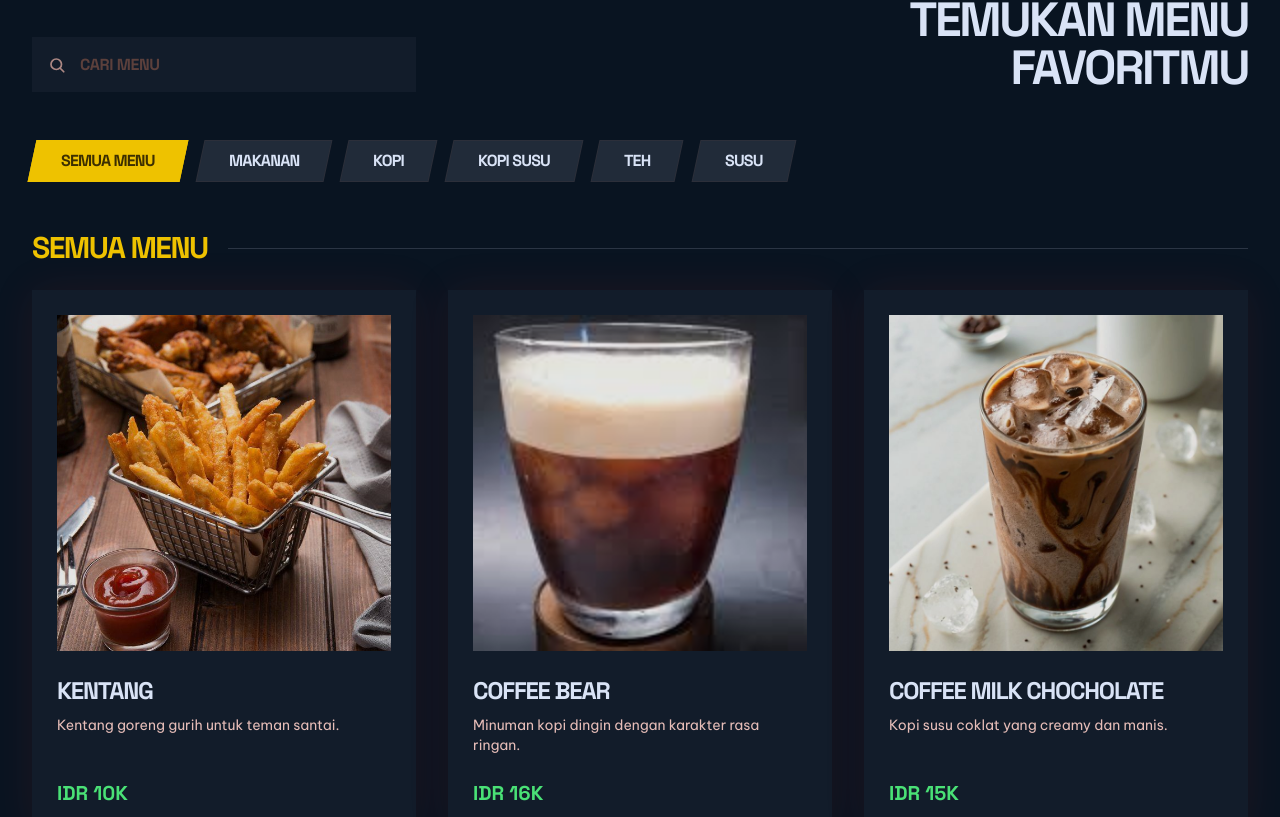
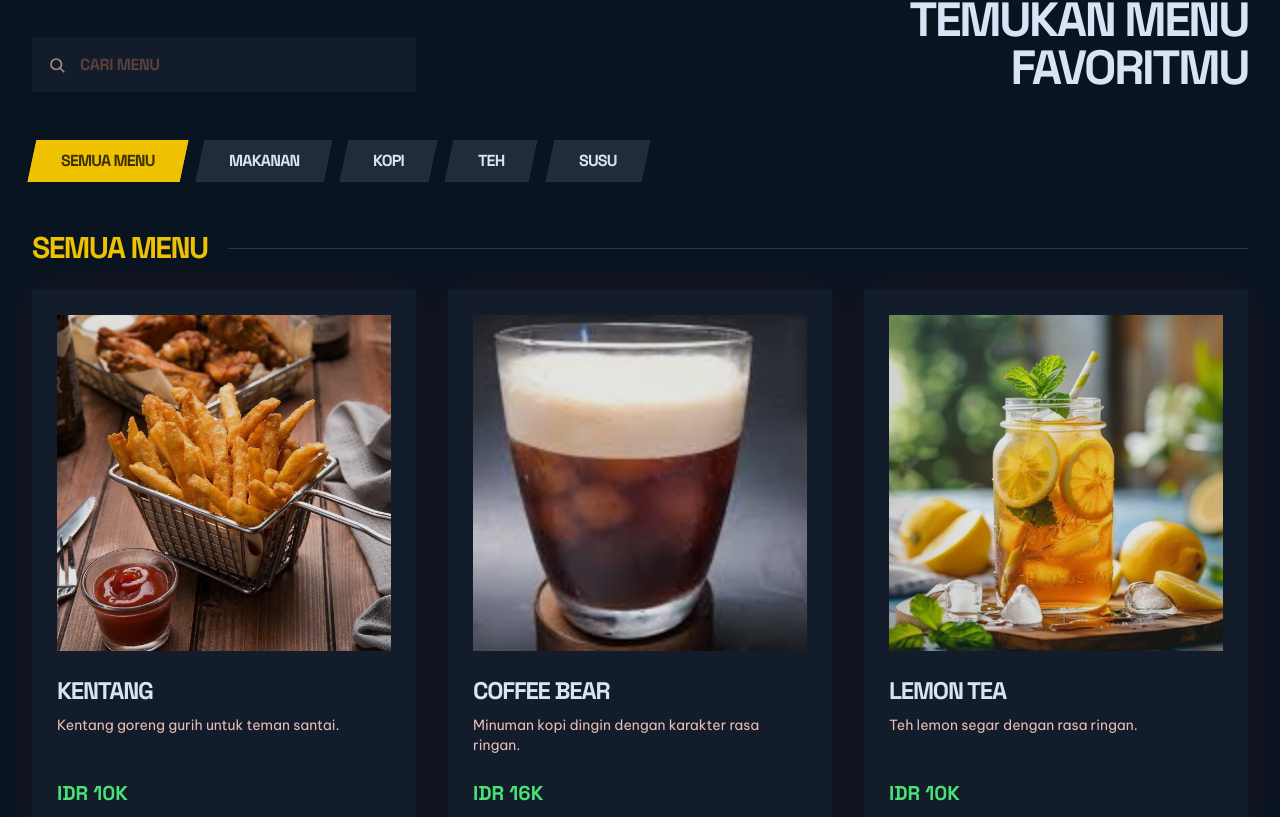
Before and after one commit to mkrisna1/web-kedai-sigma-frontend, a React (Vite) app: page /menu in a window 1280 px wide. Shown: the part 223-1040 px from the top of the page. Built offline with nearby package versions, Linux system fonts and the light colour scheme; no server answers.

Commit message:
Menyempunakan kategori

```diff
--- a/src/features/admin/pages/MenuAdmin.jsx
+++ b/src/features/admin/pages/MenuAdmin.jsx
@@ -67,7 +67,6 @@ const formatShortPrice = (price) => `Rp ${Math.round(price / 1000)}rb`;
 const fallbackCategoryOptions = [
   "Makanan",
   "Kopi",
-  "Kopi Susu",
   "Teh",
   "Susu",
 ];
@@ -131,12 +130,12 @@ const menuItems = [
   { name: "Americano", sku: "SKU-CB-003", category: "Coffee Based", price: "Rp 10.000/13.000", status: "ACTIVE", image: americanoImage, thumbnail: "from-slate-100 via-stone-200 to-zinc-300" },
   { name: "Kopi Tubruk", sku: "SKU-CB-004", category: "Coffee Based", price: "Rp 8.000", status: "ACTIVE", image: kopiTubrukImage, thumbnail: "from-amber-100 via-stone-300 to-zinc-400" },
   { name: "V6 Drip", sku: "SKU-CB-005", category: "Coffee Based", price: "Rp 10.000", status: "ACTIVE", image: v6DripImage, thumbnail: "from-stone-100 via-amber-200 to-zinc-300" },
-  { name: "Coffee Milk Chocolate", sku: "SKU-CM-001", category: "Coffee Milk", price: "Rp 15.000", status: "ACTIVE", image: coffeeMilkChocolateImage, thumbnail: "from-amber-100 via-stone-200 to-orange-300" },
-  { name: "Coffee Milk", sku: "SKU-CM-002", category: "Coffee Milk", price: "Rp 13.000", status: "ACTIVE", image: coffeeMilkImage, thumbnail: "from-stone-100 via-amber-200 to-yellow-300" },
-  { name: "Coffee Latte", sku: "SKU-CM-003", category: "Coffee Milk", price: "Rp 13.000/15.000", status: "ACTIVE", image: coffeeLatteImage, thumbnail: "from-orange-100 via-amber-200 to-stone-300" },
-  { name: "Coffee Milk V2", sku: "SKU-CM-004", category: "Coffee Milk", price: "Rp 13.000", status: "ACTIVE", image: coffeeMilkV2Image, thumbnail: "from-yellow-100 via-amber-200 to-stone-300" },
-  { name: "V6 Drip Susu", sku: "SKU-CM-005", category: "Coffee Milk", price: "Rp 13.000", status: "ACTIVE", image: v6DripSusuImage, thumbnail: "from-stone-100 via-orange-200 to-amber-300" },
-  { name: "Kopi Tubruk Susu", sku: "SKU-CM-006", category: "Coffee Milk", price: "Rp 10.000", status: "ACTIVE", image: kopiTubrukSusuImage, thumbnail: "from-amber-100 via-yellow-200 to-stone-300" },
+  { name: "Coffee Milk Chocolate", sku: "SKU-CM-001", category: "Kopi", price: "Rp 15.000", status: "ACTIVE", image: coffeeMilkChocolateImage, thumbnail: "from-amber-100 via-stone-200 to-orange-300" },
+  { name: "Coffee Milk", sku: "SKU-CM-002", category: "Kopi", price: "Rp 13.000", status: "ACTIVE", image: coffeeMilkImage, thumbnail: "from-stone-100 via-amber-200 to-yellow-300" },
+  { name: "Coffee Latte", sku: "SKU-CM-003", category: "Kopi", price: "Rp 13.000/15.000", status: "ACTIVE", image: coffeeLatteImage, thumbnail: "from-orange-100 via-amber-200 to-stone-300" },
+  { name: "Coffee Milk V2", sku: "SKU-CM-004", category: "Kopi", price: "Rp 13.000", status: "ACTIVE", image: coffeeMilkV2Image, thumbnail: "from-yellow-100 via-amber-200 to-stone-300" },
+  { name: "V6 Drip Susu", sku: "SKU-CM-005", category: "Kopi", price: "Rp 13.000", status: "ACTIVE", image: v6DripSusuImage, thumbnail: "from-stone-100 via-orange-200 to-amber-300" },
+  { name: "Kopi Tubruk Susu", sku: "SKU-CM-006", category: "Kopi", price: "Rp 10.000", status: "ACTIVE", image: kopiTubrukSusuImage, thumbnail: "from-amber-100 via-yellow-200 to-stone-300" },
   { name: "Lemon Tea", sku: "SKU-TE-001", category: "Tea Series", price: "Rp 10.000", status: "ACTIVE", image: lemonTeaImage, thumbnail: "from-lime-100 via-yellow-200 to-green-300" },
   { name: "Lychee Tea", sku: "SKU-TE-002", category: "Tea Series", price: "Rp 10.000", status: "ACTIVE", image: lycheeTeaImage, thumbnail: "from-rose-100 via-pink-200 to-lime-300" },
   { name: "Tarik Tea", sku: "SKU-TE-003", category: "Tea Series", price: "Rp 13.000", status: "ACTIVE", image: tarikTeaImage, thumbnail: "from-orange-100 via-amber-200 to-yellow-300" },
@@ -287,10 +286,6 @@ const translateCategoryName = (name) => {
 
   if (normalized.includes("tea") || normalized.includes("teh")) {
     return "Teh";
-  }
-
-  if (normalized.includes("coffee milk") || normalized.includes("kopi susu")) {
-    return "Kopi Susu";
   }
 
   if (normalized.includes("milk") || normalized.includes("susu")) {
--- a/src/features/qr/pages/QRMenu.jsx
+++ b/src/features/qr/pages/QRMenu.jsx
@@ -36,6 +36,32 @@ import v6DripImage from "../../../assets/V6 Drip.jpg";
 import v6DripSusuImage from "../../../assets/V6 Drip Susu.jpg";
 
 const formatRupiah = (value) => `Rp${value.toLocaleString("id-ID")}`;
+
+const isLocalHost = (hostname) =>
+  ["localhost", "127.0.0.1", "::1"].includes(hostname);
+
+const resolveAssetUrl = (value) => {
+  if (!value) {
+    return "";
+  }
+
+  if (/^https?:\/\//i.test(value)) {
+    return value;
+  }
+
+  const hostname =
+    typeof window !== "undefined" && window.location?.hostname
+      ? window.location.hostname
+      : "";
+  const apiOrigin = hostname
+    ? `${window.location.protocol}//${hostname}:8000`
+    : "http://127.0.0.1:8000";
+  const fallbackOrigin = isLocalHost(hostname)
+    ? "http://127.0.0.1:8000"
+    : apiOrigin;
+
+  return `${fallbackOrigin}${value.startsWith("/") ? value : `/${value}`}`;
+};
 
 const toNullableNumber = (value) => {
   if (value === null || value === undefined || value === "") {
@@ -363,11 +389,10 @@ const menuItems = [
 
 const categoryTabs = [
   { label: "semua menu", value: "all" },
+  { label: "kopi", value: "coffee" },
+  { label: "teh", value: "tea" },
+  { label: "susu", value: "milk" },
   { label: "makanan", value: "food" },
-  { label: "kopi", value: "coffee-based" },
-  { label: "kopi susu", value: "coffee-milk" },
-  { label: "teh", value: "tea-series" },
-  { label: "susu", value: "milk-series" },
 ];
 
 const imageByName = {
@@ -426,15 +451,15 @@ const inferCategory = (categoryName) => {
   }
 
   if (normalized.includes("tea") || normalized.includes("teh")) {
-    return "tea-series";
+    return "tea";
   }
 
   if (normalized.includes("coffee milk") || normalized.includes("kopi susu")) {
-    return "coffee-milk";
+    return "coffee";
   }
 
   if (normalized.includes("milk") || normalized.includes("susu")) {
-    return "milk-series";
+    return "milk";
   }
 
   if (
@@ -442,33 +467,33 @@ const inferCategory = (categoryName) => {
     normalized.includes("coffee") ||
     normalized.includes("espresso")
   ) {
-    return "coffee-based";
+    return "coffee";
   }
 
-  return "milk-series";
+  return "other";
 };
 
 const inferCategoryFromMenuItem = (item) => {
   const normalizedName = String(item.name || "").toLowerCase();
+  const normalizedCategory = String(item.category || "").toLowerCase();
 
   if (item.category === "food") {
     return "food";
   }
 
-  if (normalizedName.includes("tea") || normalizedName.includes("teh")) {
-    return "tea-series";
+  if (
+    normalizedCategory === "tea" ||
+    normalizedCategory === "tea-series" ||
+    normalizedName.includes("tea") ||
+    normalizedName.includes("teh")
+  ) {
+    return "tea";
   }
 
   if (
-    normalizedName.includes("coffee milk") ||
-    normalizedName.includes("latte") ||
-    normalizedName.includes("kopi tubruk susu") ||
-    normalizedName.includes("v6 drip susu")
-  ) {
-    return "coffee-milk";
-  }
-
-  if (
+    normalizedCategory === "milk" ||
+    normalizedCategory === "milk-series" ||
+    normalizedCategory === "susu" ||
     normalizedName.includes("milo") ||
     normalizedName.includes("joshua") ||
     normalizedName.includes("matcha") ||
@@ -476,10 +501,25 @@ const inferCategoryFromMenuItem = (item) => {
     normalizedName.includes("coklat") ||
     normalizedName.includes("strawberry milk")
   ) {
-    return "milk-series";
+    return "milk";
   }
 
-  return item.category === "coffee" ? "coffee-based" : item.category;
+  if (
+    normalizedCategory === "coffee" ||
+    normalizedCategory === "coffee-based" ||
+    normalizedCategory === "coffee-milk" ||
+    normalizedName.includes("coffee milk") ||
+    normalizedName.includes("latte") ||
+    normalizedName.includes("coffee") ||
+    normalizedName.includes("kopi") ||
+    normalizedName.includes("espresso") ||
+    normalizedName.includes("kopi tubruk susu") ||
+    normalizedName.includes("v6 drip susu")
+  ) {
+    return "coffee";
+  }
+
+  return inferCategory(item.category);
 };
 
 const getTemperatureOptionsFromType = (
@@ -525,6 +565,7 @@ const mapMenuFromApi = (item) => {
   const name = item.nama_produk || "Menu";
   const imageKey = name.toLowerCase();
   const baseItem = staticMenuBySlug.get(slugify(name));
+  const imageUrl = resolveAssetUrl(item.foto_produk);
   const price = Number(item.harga_produk) || baseItem?.price || 0;
   const hotPrice = toNullableNumber(item.harga_hot);
   const icePrice = toNullableNumber(item.harga_ice);
@@ -545,7 +586,7 @@ const mapMenuFromApi = (item) => {
     category: inferCategory(item.kategori?.nama_kategori || baseItem?.category),
     price,
     priceLabel: formatPriceLabel(price, temperatureOptions),
-    image: baseItem?.image || imageByName[imageKey] || coffeeMilkImage,
+    image: imageUrl || baseItem?.image || imageByName[imageKey] || coffeeMilkImage,
     description: item.deskripsi_produk || baseItem?.description || "Menu Kedai Sigma.",
     temperatureOptions,
     isAvailable: item.ketersediaan_produk !== "tidak_tersedia",
--- a/src/features/user/pages/Menu.jsx
+++ b/src/features/user/pages/Menu.jsx
@@ -40,7 +40,6 @@ const filters = [
   { label: "Semua Menu", value: "all" },
   { label: "Makanan", value: "food" },
   { label: "Kopi", value: "coffee-based" },
-  { label: "Kopi Susu", value: "coffee-milk" },
   { label: "Teh", value: "tea-series" },
   { label: "Susu", value: "milk-series" },
 ];
@@ -180,48 +179,48 @@ const menuItems = [
     name: "Coffee Milk Chocholate",
     description: "Kopi susu coklat yang creamy dan manis.",
     price: "IDR 15K",
-    category: "coffee-milk",
-    categoryLabel: "Coffee Milk",
+    category: "coffee-based",
+    categoryLabel: "Kopi",
     image: coffeMilkChocholateImage,
   },
   {
     name: "Coffee Milk",
     description: "Kopi susu klasik dengan rasa seimbang.",
     price: "IDR 13K",
-    category: "coffee-milk",
-    categoryLabel: "Coffee Milk",
+    category: "coffee-based",
+    categoryLabel: "Kopi",
     image: coffeeMilkImage,
   },
   {
     name: "Hot/Ice Coffe Latte",
     description: "Latte lembut yang tersedia panas atau dingin.",
     price: "IDR 15K/13K",
-    category: "coffee-milk",
-    categoryLabel: "Coffee Milk",
+    category: "coffee-based",
+    categoryLabel: "Kopi",
     image: coffeLatteImage,
   },
   {
     name: "Coffe Milk V2",
     description: "Varian kopi susu dengan rasa khas Kedai Sigma.",
     price: "IDR 13K",
-    category: "coffee-milk",
-    categoryLabel: "Coffee Milk",
+    category: "coffee-based",
+    categoryLabel: "Kopi",
     image: coffeMilkV2Image,
   },
   {
     name: "V6 Drip Susu",
     description: "Manual brew susu dengan rasa lebih lembut.",
     price: "IDR 13K",
-    category: "coffee-milk",
-    categoryLabel: "Coffee Milk",
+    category: "coffee-based",
+    categoryLabel: "Kopi",
     image: v6DripSusuImage,
   },
   {
     name: "Kopi Tubruk Susu",
     description: "Kopi tubruk klasik dengan tambahan susu.",
     price: "IDR 10K",
-    category: "coffee-milk",
-    categoryLabel: "Coffee Milk",
+    category: "coffee-based",
+    categoryLabel: "Kopi",
     image: kopiTubrukSusuImage,
   },
   {
@@ -430,10 +429,12 @@ const inferCategoryValue = (categoryName) => {
     return "tea-series";
   }
 
+  if (normalized.includes("coffee milk") || normalized.includes("kopi susu")) {
+    return "coffee-based";
+  }
+
   if (normalized.includes("milk") || normalized.includes("susu")) {
-    return normalized.includes("coffee") || normalized.includes("kopi")
-      ? "coffee-milk"
-      : "milk-series";
+    return "milk-series";
   }
 
   if (normalized.includes("coffee") || normalized.includes("kopi")) {
```
